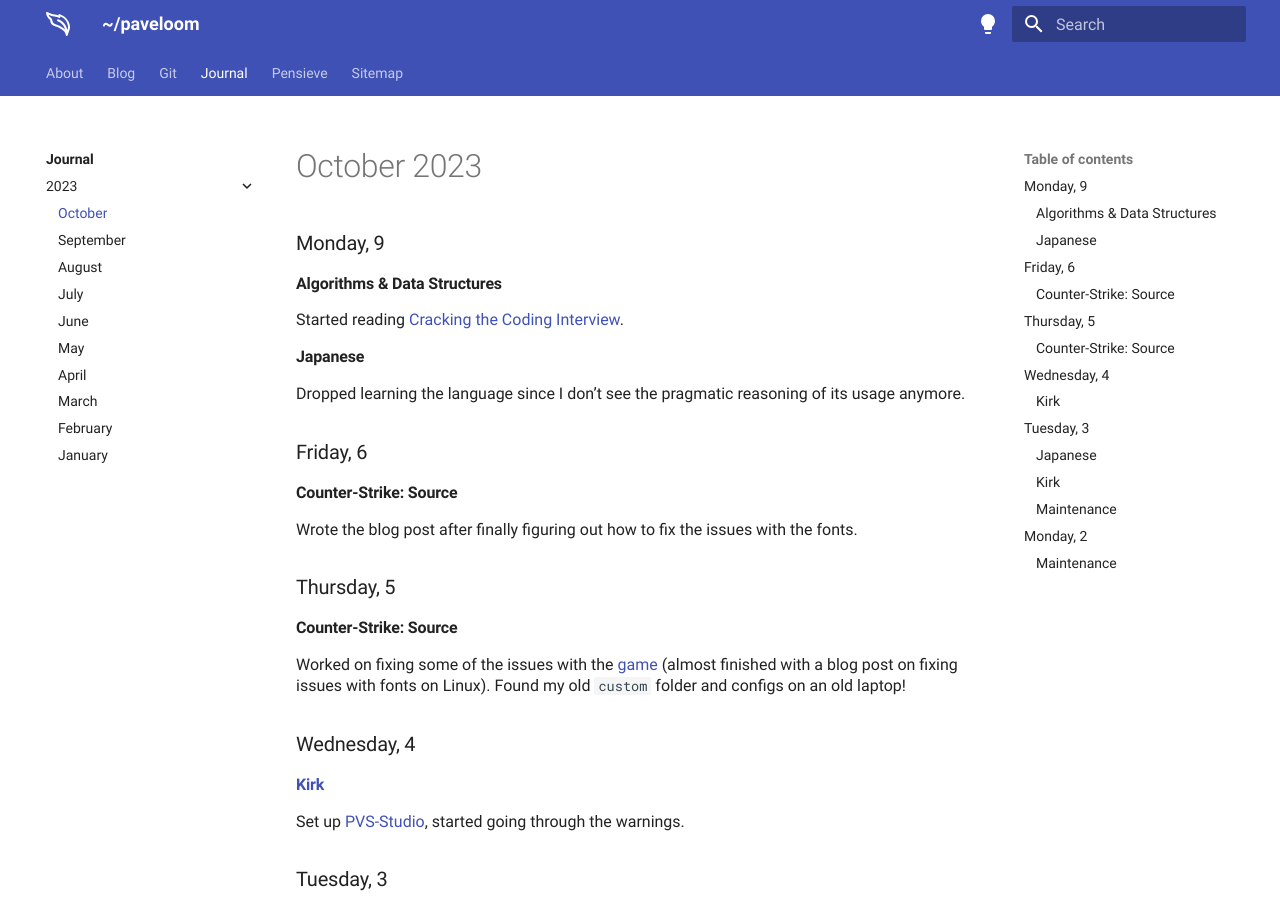
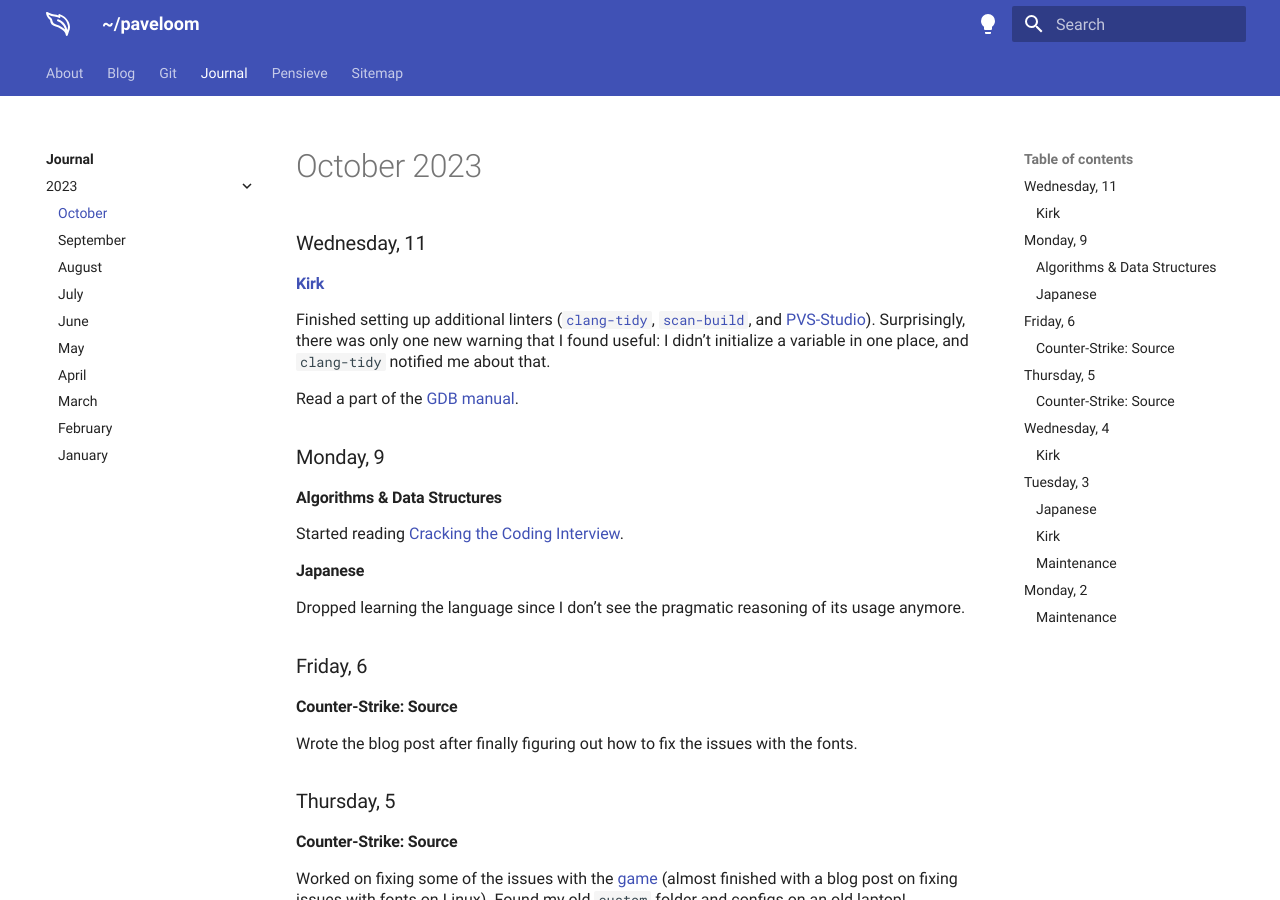
Before and after one commit to paveloom/paveloom.dev, an MkDocs documentation site: the page built from content/journal/2023/october.md, in a window 1280 px wide and 900 px high. Built offline with MkDocs 1.6.1 and Material for MkDocs 9.7.7, drawn with Linux system fonts in a browser that asks for light colours.

Commit message:
Journal: add the October, 11 entry.

```diff
--- a/content/journal/2023/october.md
+++ b/content/journal/2023/october.md
@@ -1,4 +1,12 @@
 # October 2023
+
+### Wednesday, 11 {#11}
+
+#### [Kirk](../../git.md#kirk) {#11#kirk}
+
+Finished setting up additional linters ([`clang-tidy`](https://clang.llvm.org/extra/clang-tidy), [`scan-build`](https://clang-analyzer.llvm.org/scan-build.html), and [PVS-Studio](https://pvs-studio.com)). Surprisingly, there was only one new warning that I found useful: I didn't initialize a variable in one place, and `clang-tidy` notified me about that.
+
+Read a part of the [GDB manual](https://sourceware.org/gdb/current/onlinedocs/gdb).
 
 ### Monday, 9 {#9}
 
```
